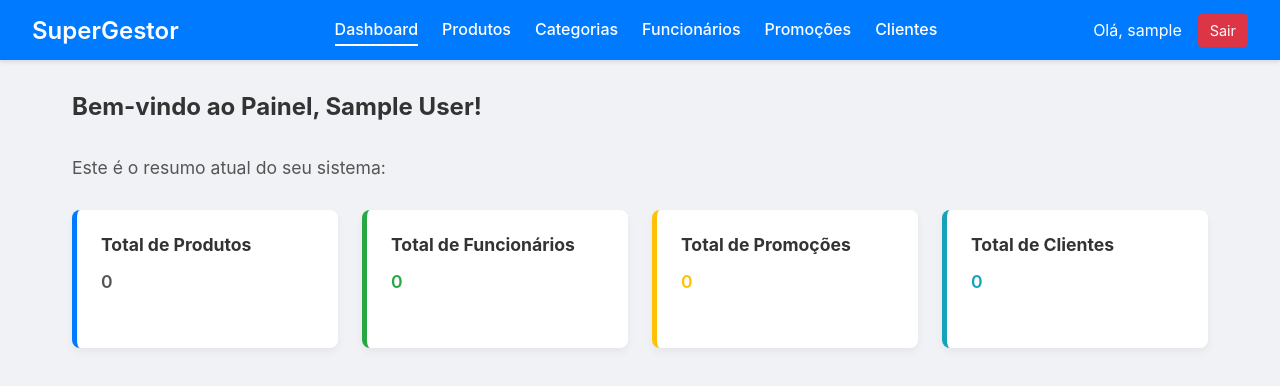
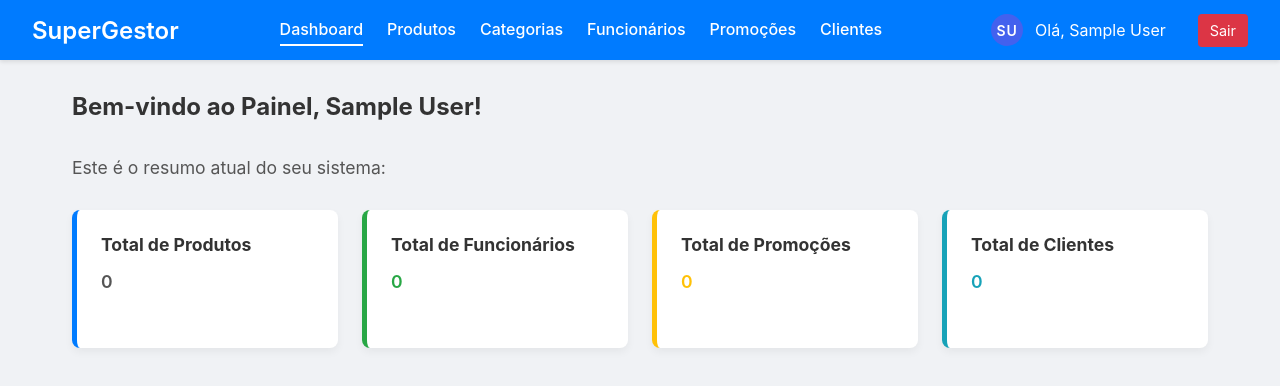
Before and after one commit to queirogaraffael/lojix, a React (Create React App) app in the folder frontend/: page / in a window 1280 px wide. Shown: the top 386 px of the page. Built offline with nearby package versions, Linux system fonts and the light colour scheme; no server answers; sample sign-in values are in the browser's storage.

Commit message:
feat(frontend): cria componente Avatar e integra no Layout

```diff
--- a/frontend/src/App.js
+++ b/frontend/src/App.js
@@ -9,6 +9,7 @@ import { Funcionarios } from './pages/Funcionarios/Funcionarios';
 import { Promocoes } from './pages/Promocoes/Promocoes';
 import { Clientes } from './pages/Clientes/Clientes';
 import { Categorias } from './pages/Categorias/Categorias'; // Importação Nova
+import { Perfil } from './pages/Perfil/Perfil';
 import './App.css';
 
 function App() {
@@ -27,6 +28,7 @@ function App() {
                 <Route path="/promocoes" element={<Promocoes />} />
                 <Route path="/clientes" element={<Clientes />} />
                 <Route path="/categorias" element={<Categorias />} /> {/* Rota Nova */}
+                <Route path="/perfil" element={<Perfil />} />
               </Routes>
             </Layout>
           </ProtectedRoute>
--- /dev/null
+++ b/frontend/src/components/Avatar/Avatar.css
@@ -0,0 +1,44 @@
+.avatar {
+  display: flex;
+  align-items: center;
+  justify-content: center;
+  border-radius: 50%;
+  overflow: hidden;
+  background-color: var(--primary-color, #4361ee);
+  color: white;
+  font-weight: 600;
+  flex-shrink: 0;
+}
+
+.avatar-small {
+  width: 32px;
+  height: 32px;
+  font-size: 14px;
+}
+
+.avatar-medium {
+  width: 48px;
+  height: 48px;
+  font-size: 18px;
+}
+
+.avatar-large {
+  width: 96px;
+  height: 96px;
+  font-size: 32px;
+}
+
+.avatar-img {
+  width: 100%;
+  height: 100%;
+  object-fit: cover;
+}
+
+.avatar-initials {
+  display: flex;
+  align-items: center;
+  justify-content: center;
+  width: 100%;
+  height: 100%;
+  letter-spacing: 1px;
+}
--- /dev/null
+++ b/frontend/src/components/Avatar/Avatar.js
@@ -0,0 +1,23 @@
+import React from 'react';
+import './Avatar.css';
+
+const Avatar = ({ name, fotoUrl, size = 'medium' }) => {
+  const getInitials = (name) => {
+    if (!name) return '?';
+    return name.split(' ').map(n => n[0]).slice(0, 2).join('').toUpperCase();
+  };
+
+  return (
+    <div className={`avatar avatar-${size}`}>
+      {fotoUrl ? (
+        <img src={fotoUrl} alt={`Avatar de ${name}`} className="avatar-img" />
+      ) : (
+        <div className="avatar-initials">
+          {getInitials(name)}
+        </div>
+      )}
+    </div>
+  );
+};
+
+export default Avatar;
--- a/frontend/src/components/Layout/Layout.css
+++ b/frontend/src/components/Layout/Layout.css
@@ -45,7 +45,21 @@
   .navbar-user {
     display: flex;
     align-items: center;
-    gap: 1rem;
+    gap: 1.5rem;
+  }
+
+  .user-profile-btn {
+    display: flex;
+    align-items: center;
+    gap: 0.75rem;
+    cursor: pointer;
+    padding: 4px 8px;
+    border-radius: 8px;
+    transition: background-color 0.2s;
+  }
+
+  .user-profile-btn:hover {
+    background-color: rgba(255, 255, 255, 0.1);
   }
 
   .logout-button {
--- a/frontend/src/components/Layout/Layout.js
+++ b/frontend/src/components/Layout/Layout.js
@@ -1,6 +1,7 @@
 import React from 'react';
 import { NavLink, useNavigate } from 'react-router-dom';
 import { useAuth } from '../../contexts/AuthContext';
+import Avatar from '../Avatar/Avatar';
 import './Layout.css';
 
 export const Layout = ({ children }) => {
@@ -26,7 +27,10 @@ export const Layout = ({ children }) => {
           <NavLink to="/clientes">Clientes</NavLink>
         </div>
         <div className="navbar-user">
-          <span>Olá, {user?.username}</span>
+          <div className="user-profile-btn" onClick={() => navigate('/perfil')} title="Meu Perfil">
+            <Avatar name={user?.name || user?.username} fotoUrl={user?.fotoUrl} size="small" />
+            <span>Olá, {user?.name || user?.username}</span>
+          </div>
           <button onClick={handleLogout} className="logout-button">
             Sair
           </button>
```
